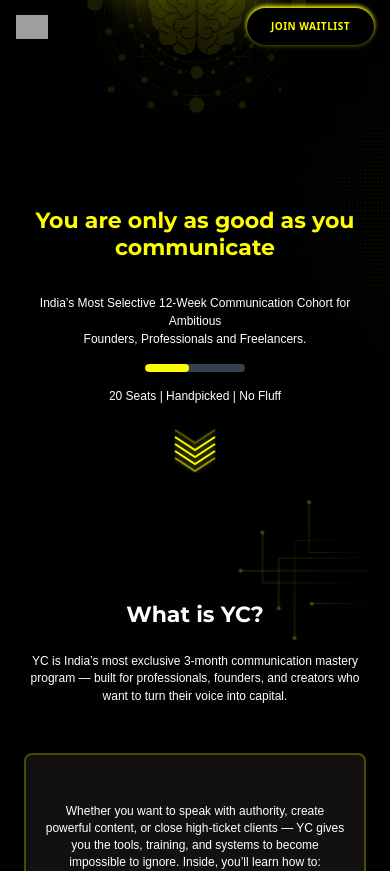
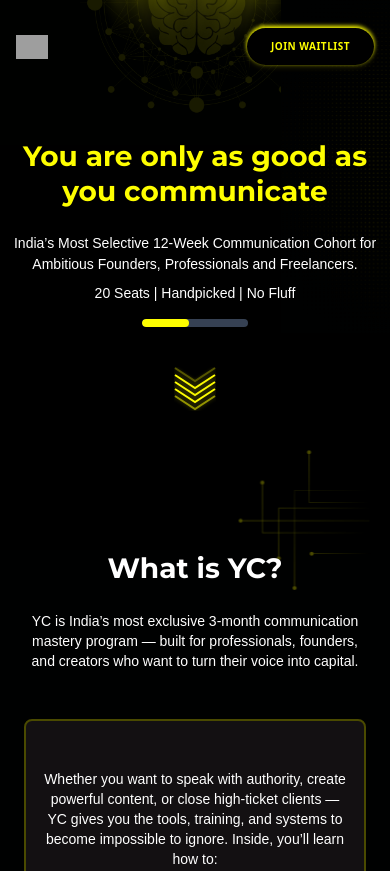
Before and after one commit to yapcapitalist/YC, a React (Vite) app: page / in a window 390 px wide. Shown: the top 871 px of the page. Built offline with nearby package versions, Linux system fonts and the light colour scheme; grey boxes are pictures that could not be loaded; a web font is replaced by a local one.

Commit message:
hero change

```diff
--- a/src/components/Head.jsx
+++ b/src/components/Head.jsx
@@ -18,7 +18,7 @@ export default function StickyHeader() {
         scrolled ? "bg-black/80 backdrop-blur-md shadow-md" : "bg-transparent"
       }`}
     >
-      <div className="max-w-7xl mx-auto px-4 sm:px-6 py-2 sm:py-4 flex items-center justify-between">
+      <div className="max-w-7xl mx-auto px-4 sm:px-6 py-7 sm:py-4 flex items-center justify-between">
         {/* Logo */}
         <div
           className={`transition-all duration-300 ${
--- a/src/components/Hero.jsx
+++ b/src/components/Hero.jsx
@@ -8,7 +8,7 @@ import Illustration from '../assets/Header.png'
 
 export default function Hero() {
   return (
-    <section className="relative bg-black text-white min-h-[600px] sm:min-h-screen flex items-center justify-center px-4 py-20 pb-0 relative overflow-hidden">
+    <section className="relative bg-black text-white min-h-[550px] sm:min-h-screen flex items-center justify-center px-1 py-0 sm:py-20 pb-0 relative overflow-hidden">
 
       <img src={Illustration} alt="" className="object-fill absolute top-[0px] left-1/2 -translate-x-1/2  z-4" />
 
@@ -17,22 +17,23 @@ export default function Hero() {
       </div>
 
       <div className="max-w-6xl text-center z-10">
-        <h1 className="leading-tight mb-8 sm:!mb-6">You are only as good as you <br />communicate</h1>
+        <h1 className="leading-tight mb-6">You are only as good as you communicate</h1>
 
-        <p className="">
-          India’s Most Selective 12-Week Communication Cohort for Ambitious<br />
+        <p className="px-2 sm:py-0">
+          India’s Most Selective 12-Week Communication Cohort for Ambitious
           Founders, Professionals and Freelancers.
         </p>
+
+        <p className="text-sm text-white-600 font-semibold mt-2">
+          20 Seats | Handpicked | No Fluff
+        </p>
+
 
         <div className="w-full flex justify-center align-center">
           <p className="w-[28%] h-2 bg-gray-700 rounded-full overflow-hidden my-4 sm:my-8">
             <span className="block h-full bg-[#fefe00] w-[44%] rounded-full"></span>
           </p>
         </div>
-
-        <p className="text-sm text-white-600 font-semibold">
-          20 Seats | Handpicked | No Fluff
-        </p>
 
         {/* Optional down arrow */}
         {/* Down arrow with sequential brightening effect */}
--- a/src/index.css
+++ b/src/index.css
@@ -165,12 +165,15 @@ button:hover{
 
   h1,
   h2 {
-    font-size: 22px;
+    font-size: 28px;
   }
 
   p,
   label {
     font-size: 12px;
+  }
+  p{
+    font-size: 14px;
   }
 
   span{
```
